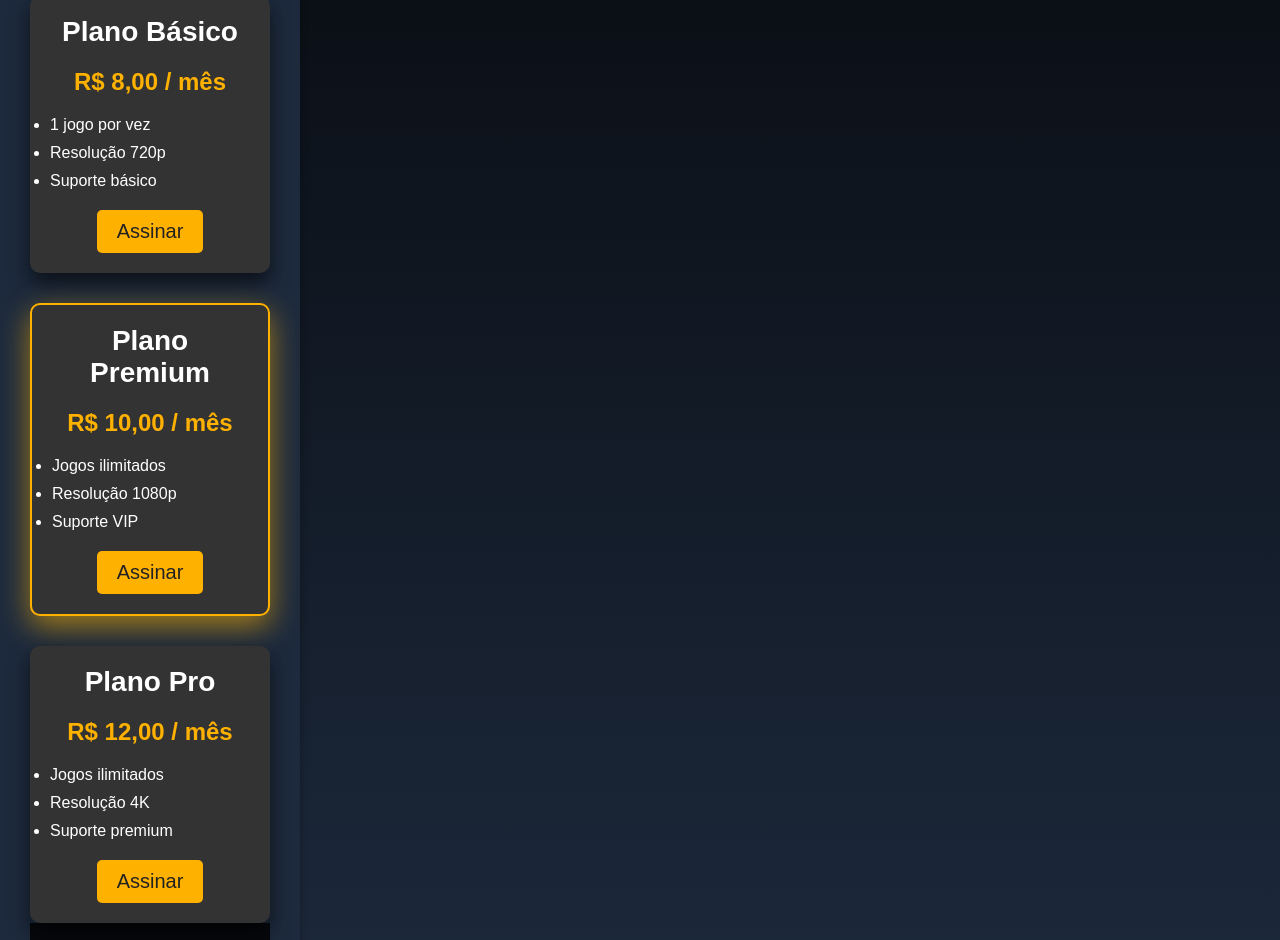
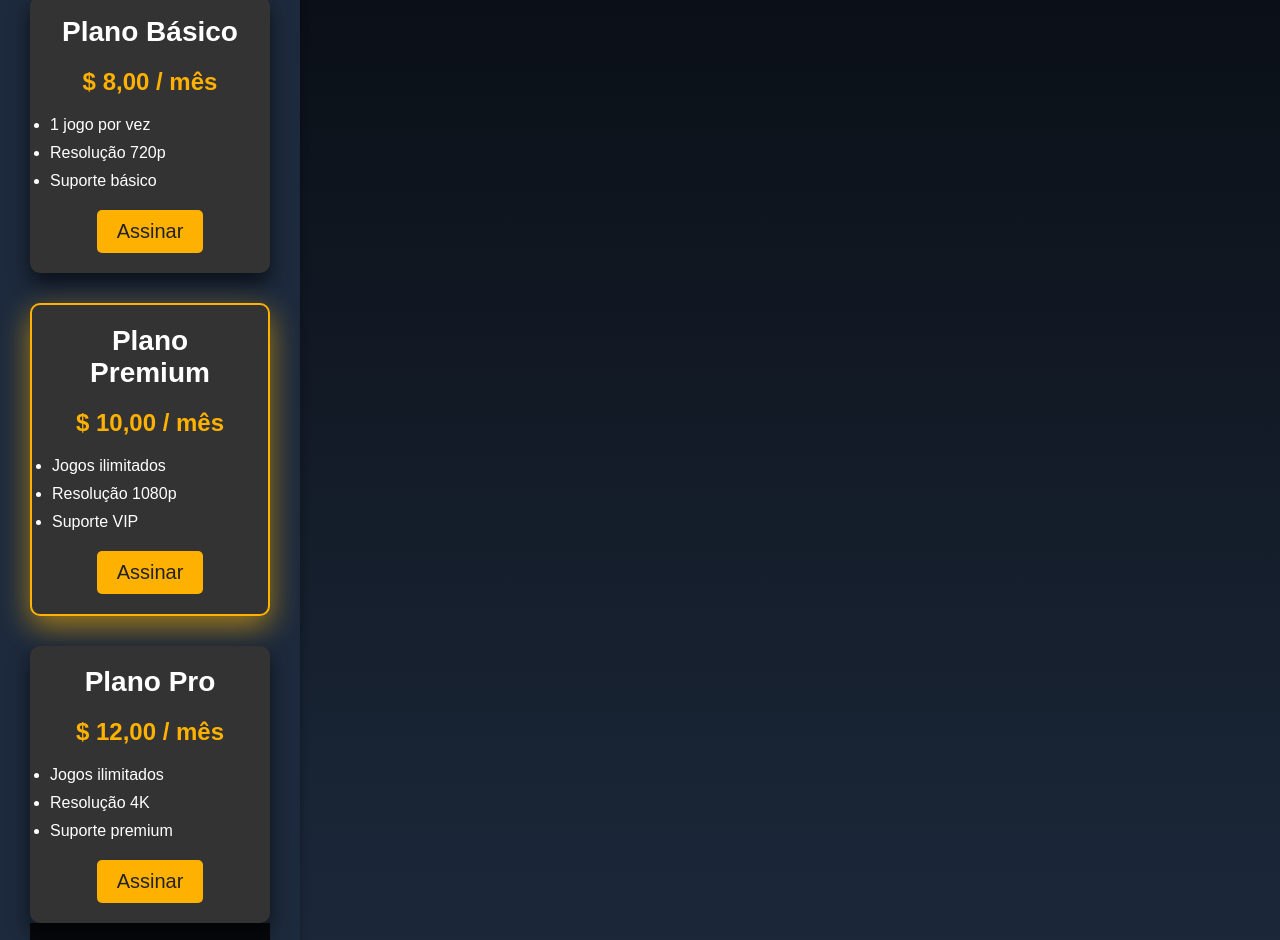
Before and after one commit to Gustaa00/site-zenit-atualizado, a plain HTML site: page planos.html in a window 1280 px wide. Shown: the part 620-1560 px from the top of the page. Drawn offline with Linux system fonts and the light colour scheme.

Commit message:
Update planos.html

```diff
--- a/planos.html
+++ b/planos.html
@@ -44,7 +44,7 @@
         <div class="plan-container">
           <div class="plan-card">
             <h2>Plano Básico</h2>
-            <p class="price">R$ 8,00 / mês</p>
+            <p class="price">$ 8,00 / mês</p>
             <ul>
               <li>1 jogo por vez</li>
               <li>Resolução 720p</li>
@@ -54,7 +54,7 @@
           </div>
           <div class="plan-card popular">
             <h2>Plano Premium</h2>
-            <p class="price">R$ 10,00 / mês</p>
+            <p class="price">$ 10,00 / mês</p>
             <ul>
               <li>Jogos ilimitados</li>
               <li>Resolução 1080p</li>
@@ -64,7 +64,7 @@
           </div>
           <div class="plan-card">
             <h2>Plano Pro</h2>
-            <p class="price">R$ 12,00 / mês</p>
+            <p class="price">$ 12,00 / mês</p>
             <ul>
               <li>Jogos ilimitados</li>
               <li>Resolução 4K</li>
```
